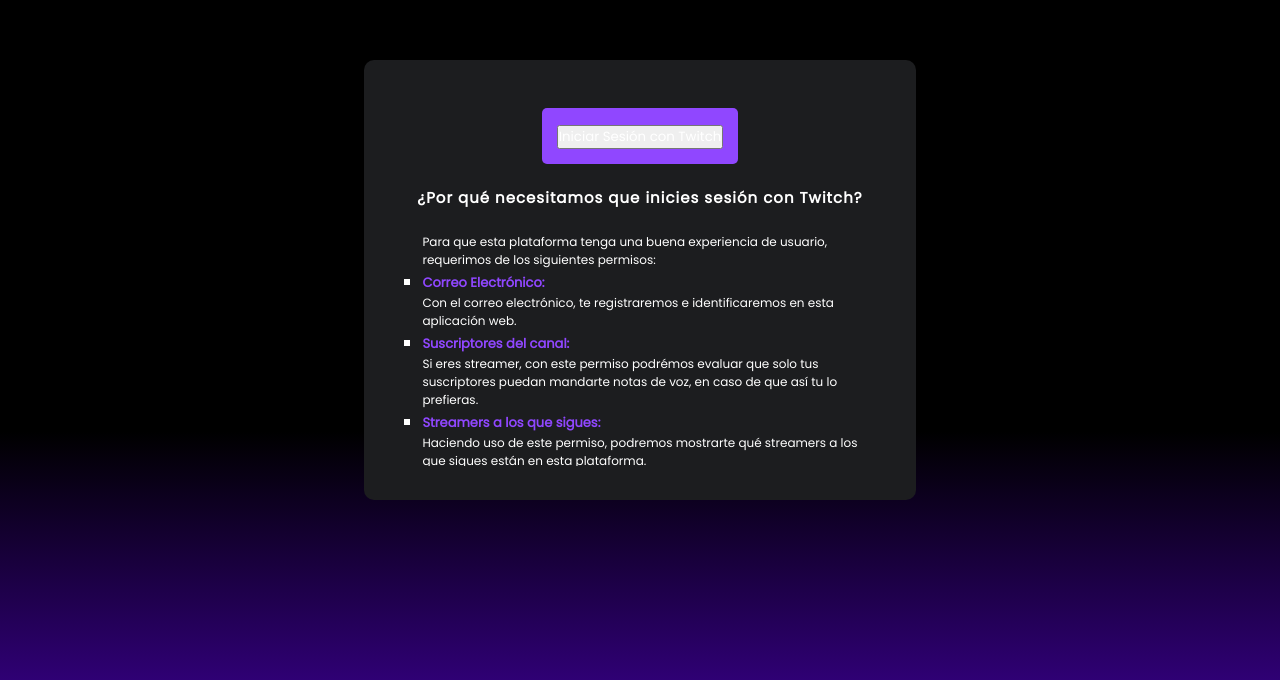
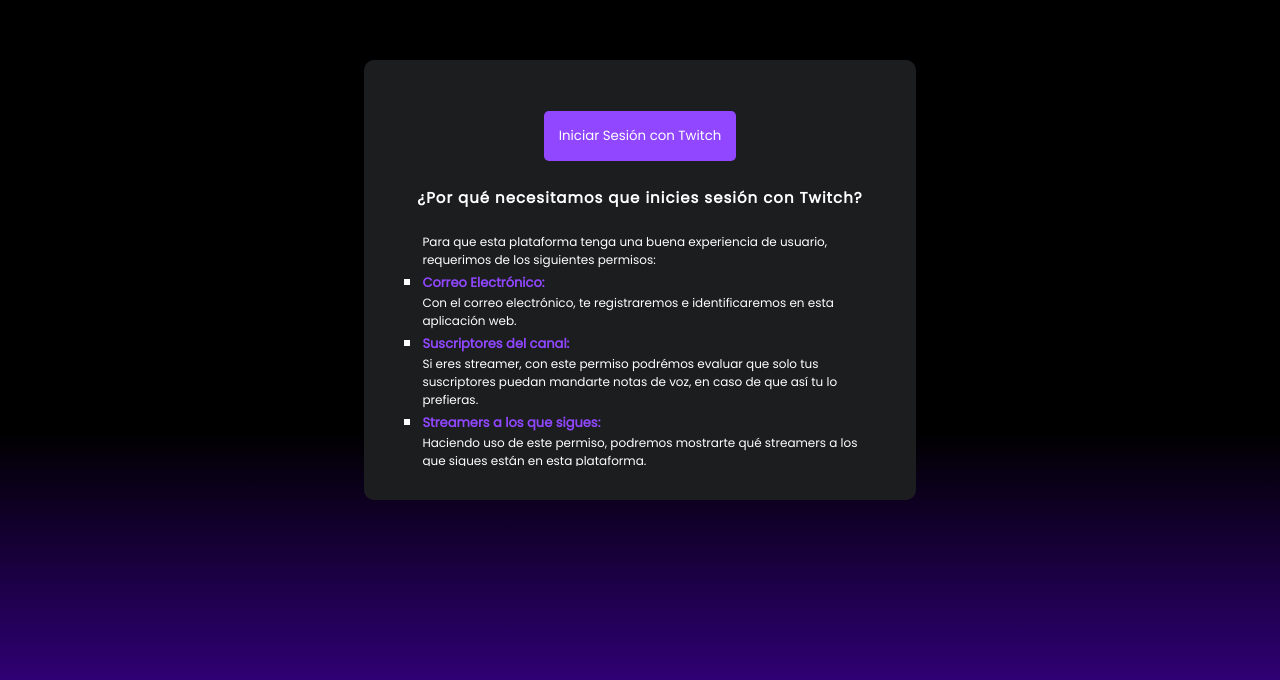
Before and after one commit to alexander-moscosa/StreamAudio, a React (Create React App) app: page /login in a window 1280 px wide. Shown: the part 120-800 px from the top of the page. Built offline with nearby package versions, Linux system fonts and the light colour scheme.

Commit message:
Correccion de boton

```diff
--- a/src/index.css
+++ b/src/index.css
@@ -249,6 +249,9 @@
   background-color: #9047FF;
   padding: 15px;
   border-radius: 5px;
+  cursor: pointer;
+  outline: none;
+  border: none;
 }
 
 .loginDesc {
--- a/src/modules/login/components/LoginTwitch.tsx
+++ b/src/modules/login/components/LoginTwitch.tsx
@@ -10,16 +10,19 @@
       ' ',
     )}`;
 
-    sessionStorage.setItem('meta', JSON.stringify({
-      loggingIn: true,
-    }));
+    sessionStorage.setItem(
+      'meta',
+      JSON.stringify({
+        loggingIn: true,
+      }),
+    );
   };
 
   return (
     <div className="loginTwitch">
-      <div className="twitchButton">
-        <button onClick={handleButtonClick}>Iniciar Sesión con Twitch</button>
-      </div>
+      <button onClick={handleButtonClick} className="twitchButton">
+        Iniciar Sesión con Twitch
+      </button>
     </div>
   );
 };
```
